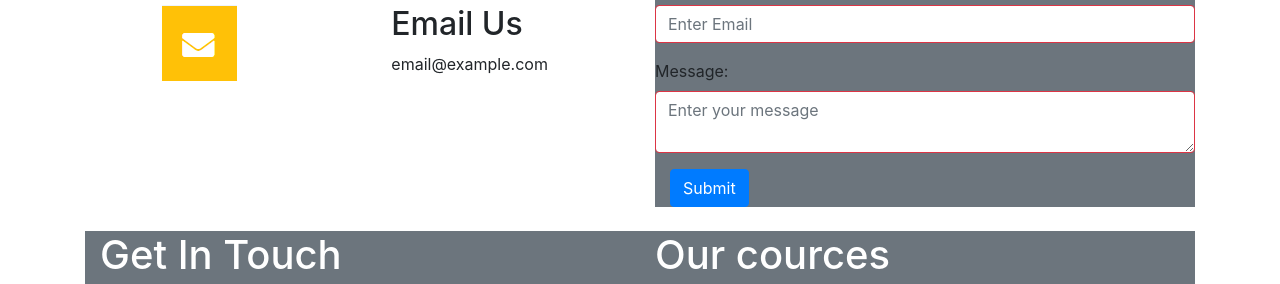
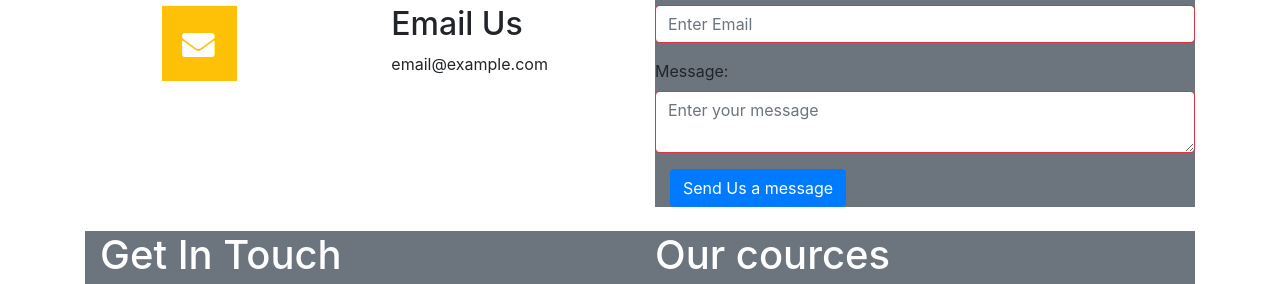
Before and after one commit to etsubeta132/UGR-1185-13, a plain HTML site: page contact_us.html in a window 1280 px wide. Shown: the part 769-1053 px from the top of the page. Drawn offline with nearby package versions, Linux system fonts and the light colour scheme.

Commit message:
Update contact_us.html

```diff
--- a/contact_us.html
+++ b/contact_us.html
@@ -129,7 +129,7 @@
                             <div class="valid-feedback">Valid.</div>
                         </div>
                         <div class="container mt-3">
-                            <button type="submit" class="btn btn-primary" data-bs-toggle="valid-feedback" data-bs-target="#demo">Submit</button>
+                            <button type="submit" class="btn btn-primary" data-bs-toggle="valid-feedback" data-bs-target="#demo">Send Us a message</button>
                             <div id="demo" class="valid-feedback">
                               Successfully registered!
                             </div>
```
